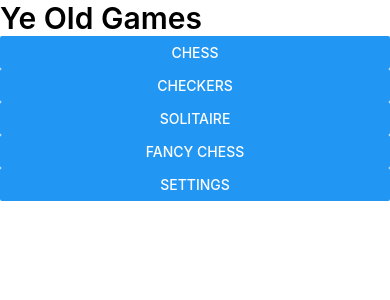
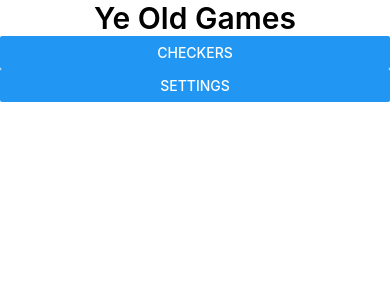
Before and after one commit to BarndoBoi/ReactResearch, a React Native app: screen / in a window 390 px wide. Shown: the top 300 px of the page. Built offline with nearby package versions, Linux system fonts and the light colour scheme.

Commit message:
Experimental Checkers Screen
Added view for checkers game that takes user input for their player name.
Cleaned up unused functions and removed incorrect settings button styling

```diff
--- a/App.js
+++ b/App.js
@@ -11,7 +11,6 @@
  import React, {useState} from 'react';
  import type { Node } from 'react';
  import {
-    ScrollView,
      StatusBar,
      StyleSheet,
      Text,
@@ -28,52 +27,39 @@ import {
  //Placeholder text + description
  //And Back to Home button
 
-function nextScreen(screenName) {
-
-}
 
  const App: () => Node = () => {
 
-    const backgroundStyle = {
-    };
-    const [menuIsVisible, setMenuVisible] = useState(true);
+     const [mainMenuIsVisible, setMainMenuVisible] = useState(true);
+
+     const[checkersScreenIsVisible, setCheckersScreenVisible] = useState(false);
+     const [playerName, setPlayerName] = useState('Player');
 
      return (
          <View>
              <StatusBar></StatusBar>
-            <View style={[styles.menuView, { display: menuIsVisible ? 'flex' : 'none' }]}>
+             <View style={[styles.menuView, { display: mainMenuIsVisible ? 'flex' : 'none' }]}>
                  <Text style={styles.titleText}>
                      Ye Old Games
                  </Text>
                  <Button
-                    title='Chess'
-                    onPress={nextScreen('Chess')}
-                    style={styles.gameButton}
-                    accessibilityLabel='Chess'>
-                </Button>
-                <Button
                      title='Checkers'
-                    onPress={nextScreen('Checkers')}
+                     onPress={() => {setMainMenuVisible(false); setCheckersScreenVisible(true);}}
                      style={styles.gameButton}
                      accessibilityLabel='Checkers'>
                  </Button>
-                <Button
-                    title='Solitaire'
-                    onPress={nextScreen('Solitaire')}
-                    style={styles.gameButton}
-                    accessibilityLabel='Solitaire'>
-                </Button>
-                <Button
-                    title='Fancy Chess'
-                    onPress={nextScreen('Fancy Chess')}
-                    style={[styles.gameButton, { disabled: true }]}
-                    accessibilityLabel='Fancy Chess'>
-                </Button>
+             </View>
+             <View style={{display: checkersScreenIsVisible ? 'flex' : 'none'}}>
+                 <TextInput
+                     value={playerName}
+                     placeholder='Player'
+                     onChangeText={setPlayerName}/>
+                 <Text>Hello, {playerName}</Text>
+                 <Button title='Go To Menu' accessibilityLabel='Go To Menu' onPress={() => {setCheckersScreenVisible(false); setMainMenuVisible(true);}}></Button>
              </View>
              <Button
                   title='Settings'
-                 onPress={() => setMenuVisible(!menuIsVisible)}
-                 style={styles.settingsButton}>
+                  onPress={() => setMainMenuVisible(!mainMenuIsVisible)}>
                  </Button>
           </View>
       );
@@ -86,12 +72,10 @@ const App: () => Node = () => {
       gameButton: {
           color: "aqua",
       },
-     settingsButton: {
-         color: "gold",
-     },
       titleText: {
           fontSize: 30,
           fontWeight: '600',
+          textAlign: 'center'
       },
   });
 
```
Lines whose indentation alone changed are shown as unchanged.
